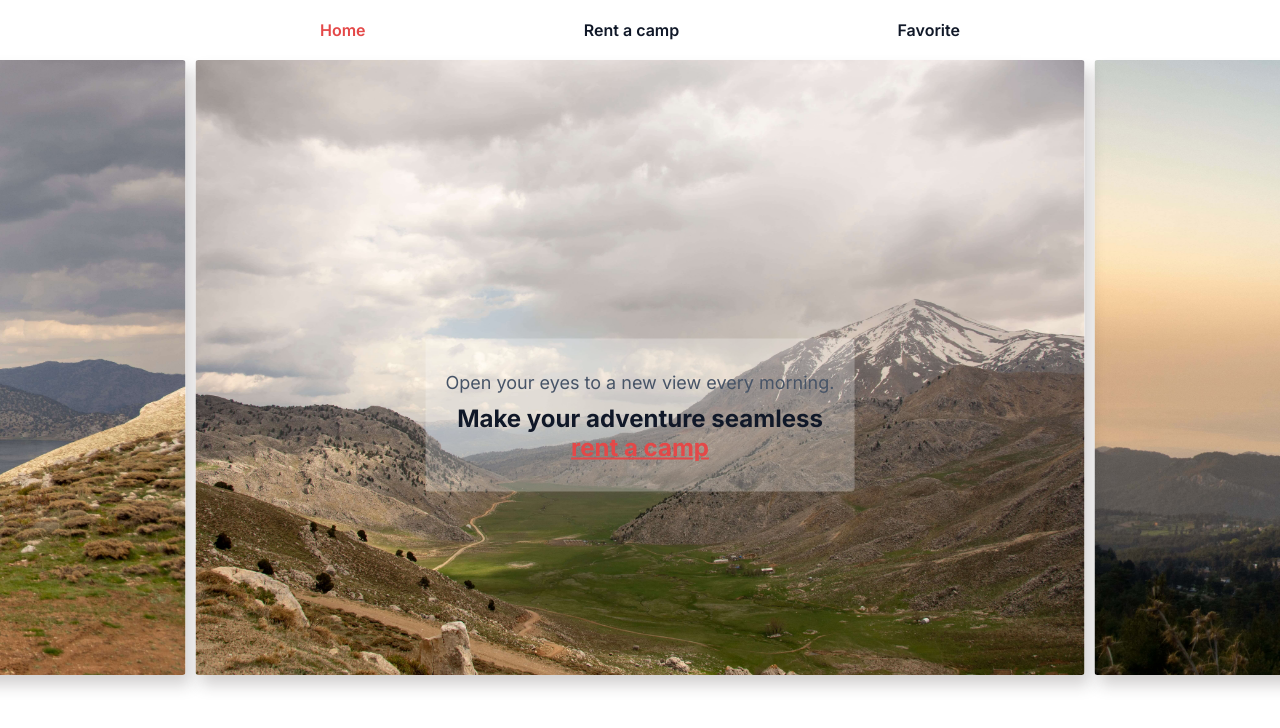
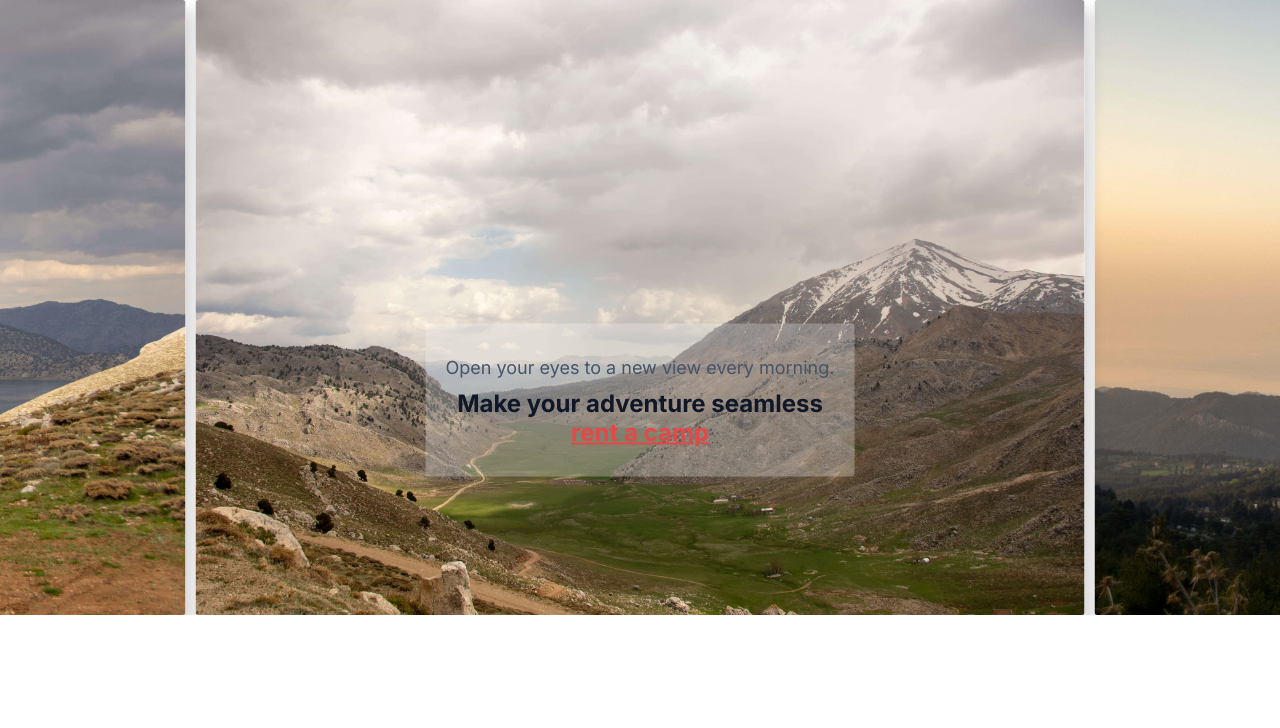
Before and after one commit to TZaidel/campRent, a React (Vite) app: page / in a window 1280 px wide. Shown: the top 728 px of the page. Built offline with nearby package versions, Linux system fonts and the light colour scheme.

Commit message:
edit homepage

```diff
--- a/src/components/Hero/Hero.module.css
+++ b/src/components/Hero/Hero.module.css
@@ -1,11 +1,9 @@
 .embla {
-  margin-top: 30px;
   position: absolute;
   left: 0;
   right: 0;
   top: 0;
   bottom: 0;
-  z-index: -2;
 }
 
 .embla {
@@ -22,7 +20,7 @@
 .embla__container {
   display: flex;
   gap: 10px;
-  padding: 30px 0 30px 10px;
+  padding-left: 10px;
 }
 
 .embla__slide {
@@ -44,6 +42,16 @@
   text-decoration: underline;
 }
 
+.descriptionWrap {
+  position: absolute;
+  padding: 30px 20px;
+  border-radius: 3px;
+  background-color: #ffffff44;
+  top: 50%;
+  left: 50%;
+  transform: translate(-50%, -50%);
+}
+
 .description {
   color: var(--gray-color);
   font-size: 14px;
@@ -62,16 +70,6 @@
 @media screen and (min-width: 768px) {
   .embla__slide {
     flex: 0 0 70%;
-  }
-
-  .descriptionWrap {
-    position: absolute;
-    padding: 30px 20px;
-    border-radius: 3px;
-    background-color: #ffffff44;
-    top: 50%;
-    left: 50%;
-    transform: translate(-50%, -50%);
   }
 
   .description {
--- a/src/pages/HomePage/HomePage.jsx
+++ b/src/pages/HomePage/HomePage.jsx
@@ -1,10 +1,8 @@
-import Header from '../../components/Header/Header';
 import Hero from '../../components/Hero/Hero';
 
 export default function HomePage() {
   return (
     <div>
-      <Header />
       <Hero />
     </div>
   );
```
